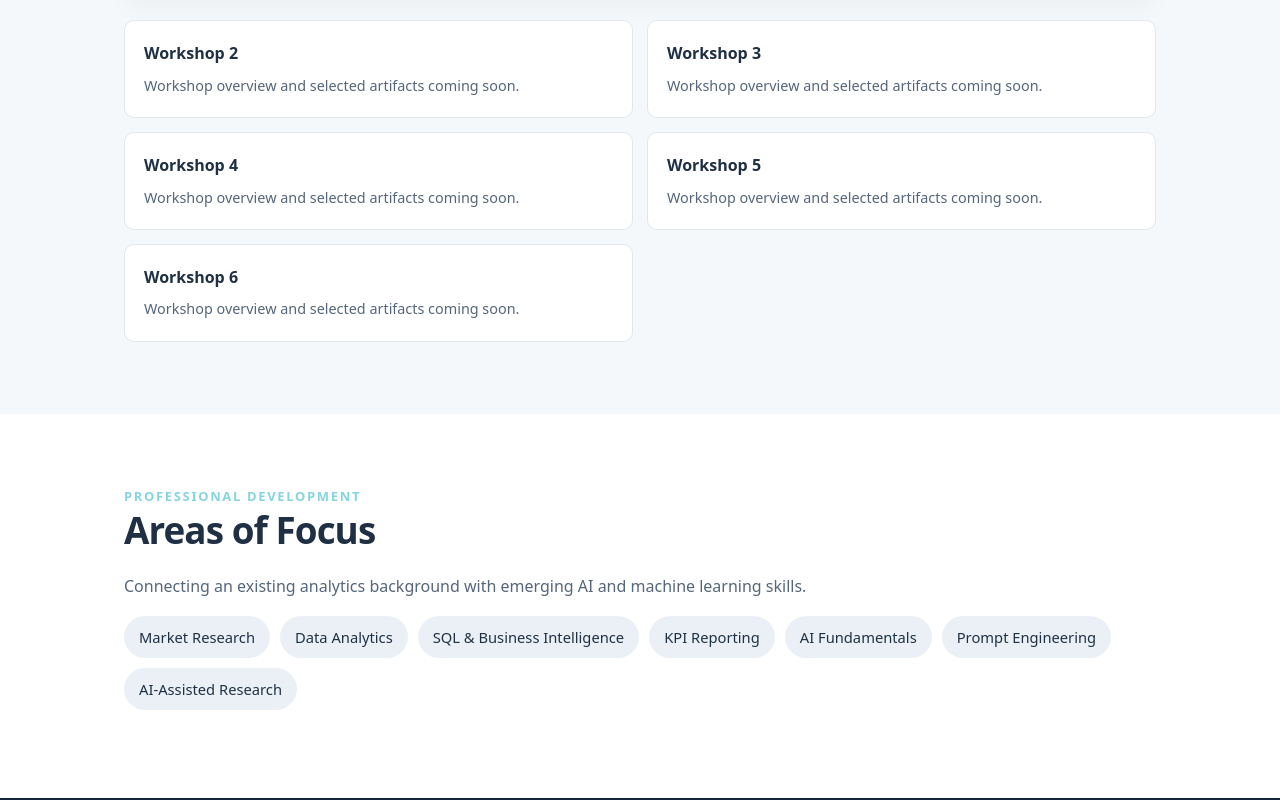
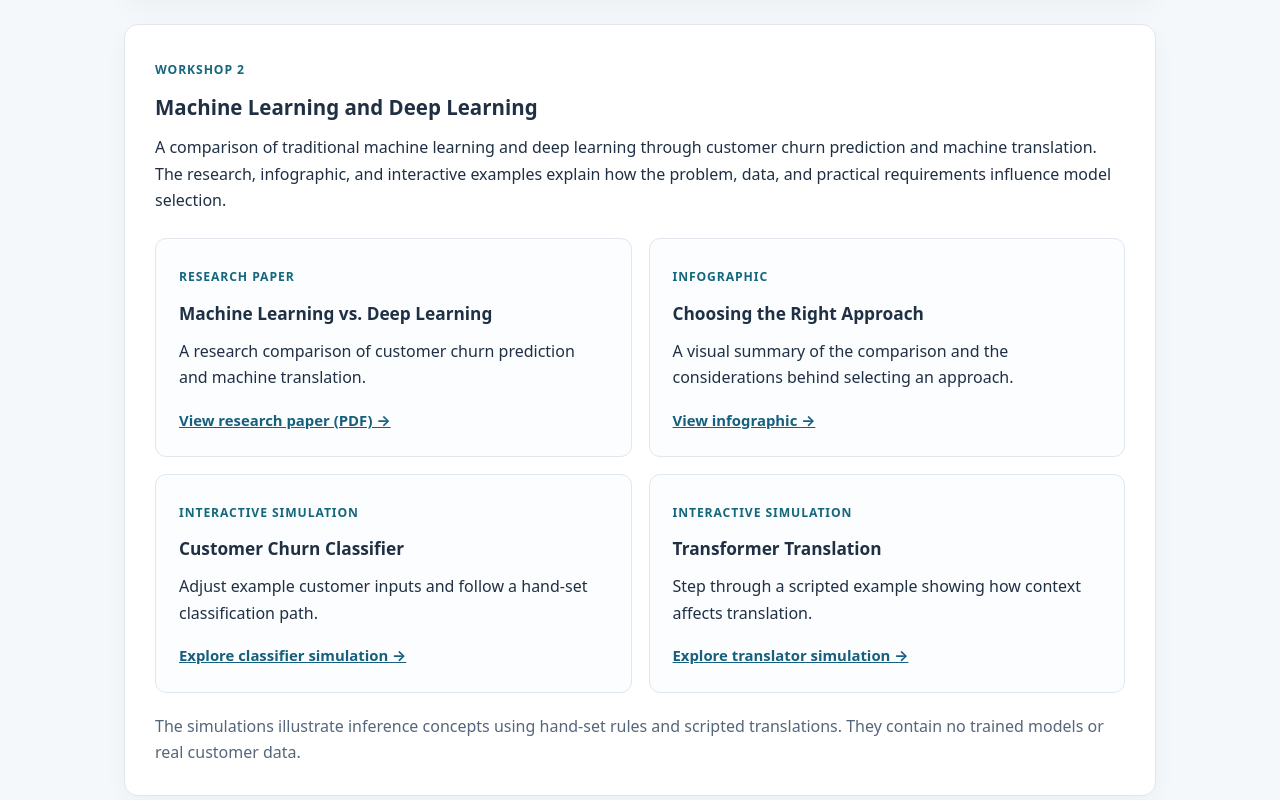
Before and after one commit to QuikSun/AI-ML-Professional-Portfolio, a plain HTML site: page index.html in a window 1280 px wide. Shown: the part 4000-4800 px from the top of the page. Drawn offline with Linux system fonts and the light colour scheme.

Commit message:
Add Workshop 2 paper, infographic, and interactive examples to homepage

```diff
--- a/index.html
+++ b/index.html
@@ -107,8 +107,39 @@
           <article class="card"><div class="tag">Assignment 1.4</div><h4>Generative AI Lab and Design Thinking</h4><a href="Workshop-1/Assignment-1.4-AI_Labs/Tseng_YuHsuan_Assignment_1_4_AI_Lab.pdf" target="_blank" rel="noopener noreferrer">View Generative AI Lab (PDF) →</a></article>
         </div>
       </div>
+      <div class="workshop" id="workshop-2" style="margin-top:24px">
+        <div class="tag">Workshop 2</div>
+        <h3>Machine Learning and Deep Learning</h3>
+        <p>A comparison of traditional machine learning and deep learning through customer churn prediction and machine translation. The research, infographic, and interactive examples explain how the problem, data, and practical requirements influence model selection.</p>
+        <div class="cards">
+          <article class="card">
+            <div class="tag">Research Paper</div>
+            <h4>Machine Learning vs. Deep Learning</h4>
+            <p>A research comparison of customer churn prediction and machine translation.</p>
+            <a href="Workshop2/Machine%20Learning%20vs.%20Deep%20Learning.pdf" target="_blank" rel="noopener noreferrer">View research paper (PDF) →</a>
+          </article>
+          <article class="card">
+            <div class="tag">Infographic</div>
+            <h4>Choosing the Right Approach</h4>
+            <p>A visual summary of the comparison and the considerations behind selecting an approach.</p>
+            <a href="Workshop2/Machine%20Learning%20vs.%20Deep%20Learning%20Infographic.png" target="_blank" rel="noopener noreferrer">View infographic →</a>
+          </article>
+          <article class="card">
+            <div class="tag">Interactive Simulation</div>
+            <h4>Customer Churn Classifier</h4>
+            <p>Adjust example customer inputs and follow a hand-set classification path.</p>
+            <a href="Workshop2/ml-dl-examples.html#churn-demo">Explore classifier simulation →</a>
+          </article>
+          <article class="card">
+            <div class="tag">Interactive Simulation</div>
+            <h4>Transformer Translation</h4>
+            <p>Step through a scripted example showing how context affects translation.</p>
+            <a href="Workshop2/ml-dl-examples.html#translation-demo">Explore translator simulation →</a>
+          </article>
+        </div>
+        <p class="muted" style="margin-top:20px;margin-bottom:0">The simulations illustrate inference concepts using hand-set rules and scripted translations. They contain no trained models or real customer data.</p>
+      </div>
       <div class="future">
-        <div><strong>Workshop 2</strong><span>Workshop overview and selected artifacts coming soon.</span></div>
         <div><strong>Workshop 3</strong><span>Workshop overview and selected artifacts coming soon.</span></div>
         <div><strong>Workshop 4</strong><span>Workshop overview and selected artifacts coming soon.</span></div>
         <div><strong>Workshop 5</strong><span>Workshop overview and selected artifacts coming soon.</span></div>
```
